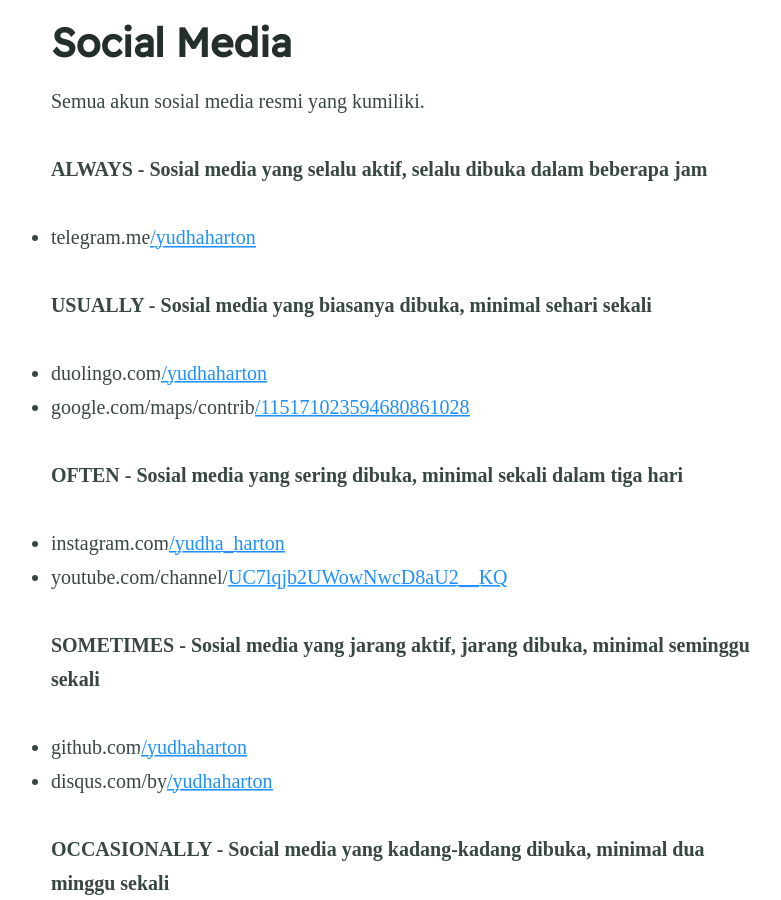
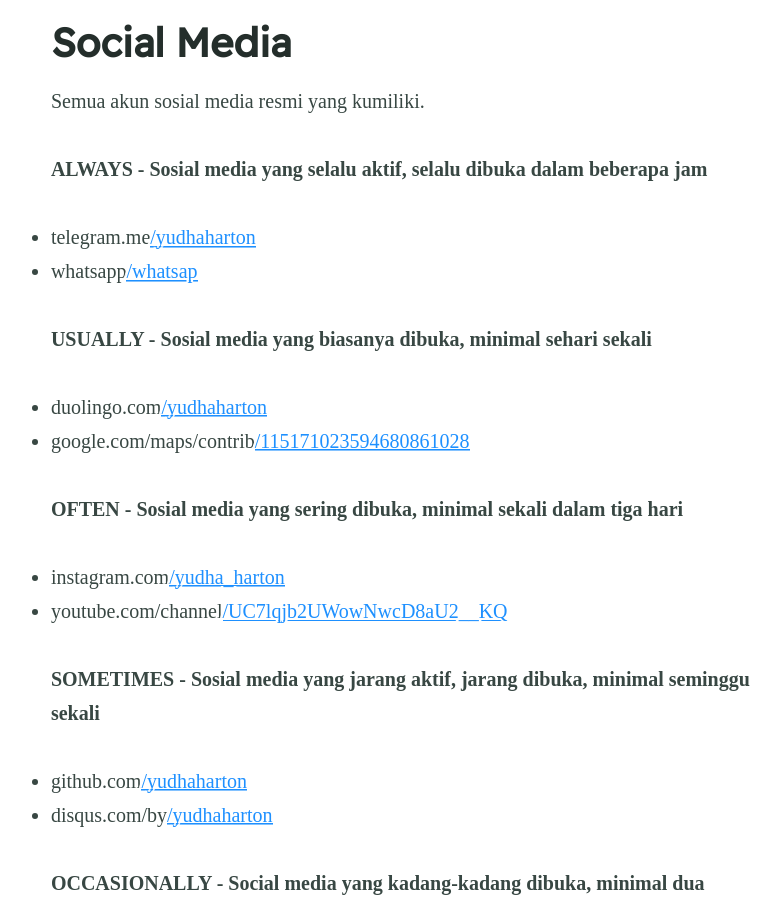
Before and after one commit to yudhaharton/yudhaharton.github.io, a Jekyll site: the page built from social-media.md, in a window 1280 px wide and 900 px high, scrolled down 444 px. Shown: the whole window, without its empty margins (232-1013 px from the left). Built offline with Jekyll 4.4.1, drawn with Linux system fonts in a browser that asks for light colours; some web fonts are replaced.

Commit message:
Update social-media.md

```diff
--- a/social-media.md
+++ b/social-media.md
@@ -1,7 +1,7 @@
 ---
 title: Social Media
 feature_text: |
-feature_image: "https://img.freepik.com/free-vector/social-media-logos-background_69286-204.jpg?w=1080"
+feature_image: "https://img.freepik.com/free-vector/colorful-icons-set-style_79603-1269.jpg?w=900"
 excerpt: "Semua akun sosial media resmi yang kumiliki."
 ---
 
@@ -9,6 +9,7 @@
 
 **ALWAYS - Sosial media yang selalu aktif, selalu dibuka dalam beberapa jam**
 - telegram.me[/yudhaharton](https://telegram.me/yudhaharton)
+- whatsapp[/whatsap](https://i.ibb.co/CzBbrcc/WhatsApp.jpg)
 
 **USUALLY - Sosial media yang biasanya dibuka, minimal sehari sekali**
 - duolingo.com[/yudhaharton](https://duolingo.com/yudhaharton)
@@ -16,7 +17,7 @@
 
 **OFTEN - Sosial media yang sering dibuka, minimal sekali dalam tiga hari**
 - instagram.com[/yudha_harton](https://instagram.com/yudha_harton)
-- youtube.com/channel/[UC7lqjb2UWowNwcD8aU2__KQ](https://www.youtube.com/channel/UC7lqjb2UWowNwcD8aU2__KQ)
+- youtube.com/channel[/UC7lqjb2UWowNwcD8aU2__KQ](https://www.youtube.com/channel/UC7lqjb2UWowNwcD8aU2__KQ)
 
 **SOMETIMES - Sosial media yang jarang aktif, jarang dibuka, minimal seminggu sekali**
 - github.com[/yudhaharton](https://github.com/yudhaharton)
```
